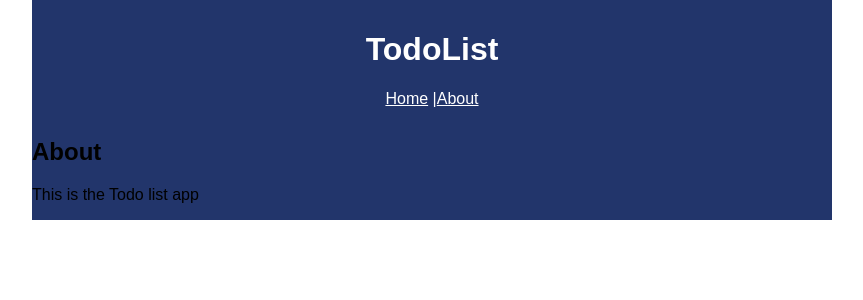
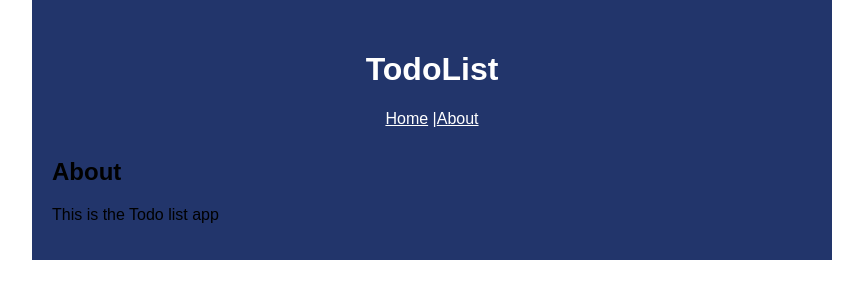
Before and after one commit to YelenaKo/ReactJs-TodoList, a React (Create React App) app: page /about in a window 1280 px wide. Shown: the top 300 px of the page, without its empty margins (208-1071 px from the left). Built offline with nearby package versions, Linux system fonts and the light colour scheme.

Commit message:
Update App.css

```diff
--- a/src/App.css
+++ b/src/App.css
@@ -10,13 +10,14 @@ body {
 .container{
   max-width:800px;
   margin: auto;
+  padding: 20px;
   background: #22356b;
   overflow: auto;
 }
 
 .add-newtodo{
   background: #fff9d4;
-  margin: 20px;
+  margin-bottom: 20px;
 }
 
 .add-newtodo-form{
```
